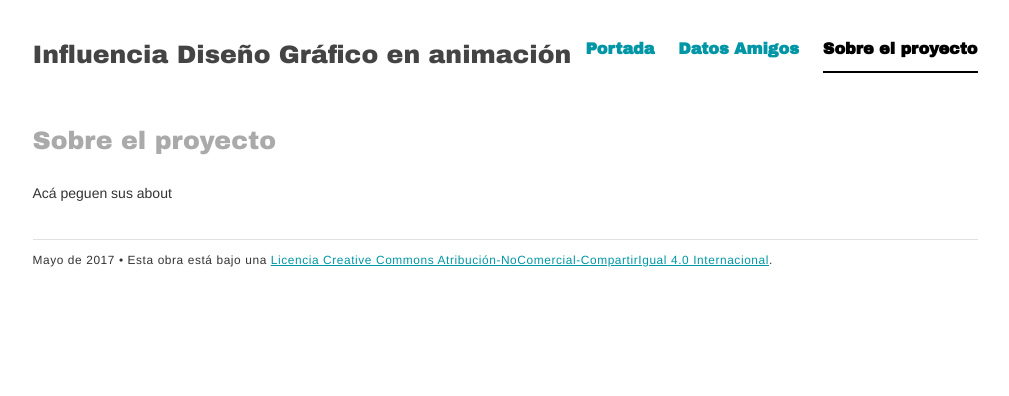
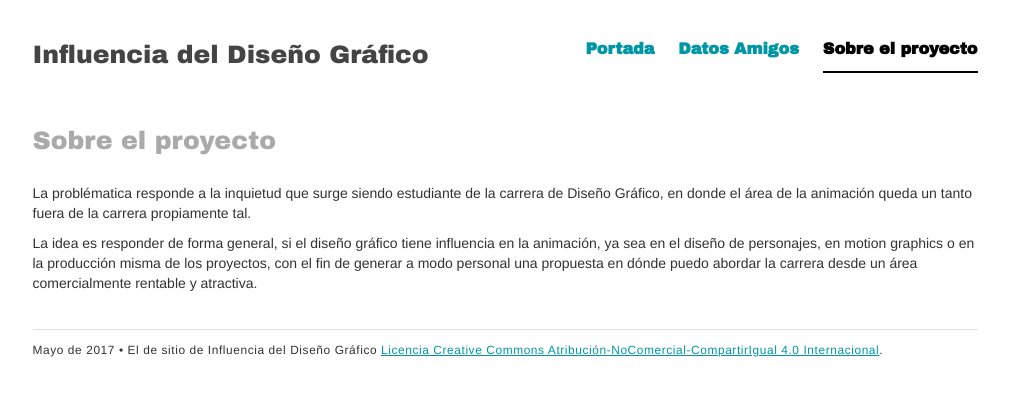
Before and after one commit to nicoconfused/clase_15_mayo, a PHP site: page /about.php in a window 1280 px wide. Shown: the top 396 px of the page, without its empty margins (135-1144 px from the left). Run offline with PHP 8.4, Linux system fonts and the light colour scheme; data that the repository does not hold is empty; some libraries are stand-ins or nearby versions.

Commit message:
Add files via upload
Actualización

```diff
--- a/about.php
+++ b/about.php
@@ -7,7 +7,10 @@ array_walk($datos, function(&$a) use ($datos) {$a = array_combine($datos[0], $a)
 array_shift($datos);
 ?>
 <h2>Sobre el proyecto</h2>
-<p>Acá peguen sus about</p>
+<p>La problématica responde a la inquietud que surge siendo estudiante de la carrera de Diseño Gráfico, en donde el área de la animación queda un tanto fuera de la carrera propiamente tal.</p>
+<p>La idea es responder de forma general, si el diseño gráfico tiene influencia en la animación, ya sea en el diseño de personajes, en motion graphics o en la producción misma de los proyectos, con el fin de generar a modo personal
+una propuesta en dónde puedo abordar la carrera desde un área comercialmente rentable y atractiva.</p>
+</p>
 
 </section>
 <?php include('pie.php');?>
--- a/cabeza.php
+++ b/cabeza.php
@@ -1,8 +1,8 @@
 <!DOCTYPE html>
 <html lang="es">
 <?php
-$title = "Influencia Diseño Gráfico en animación";
-$descripcion = "Pongan acá su descripción.";
+$title = "Influencia del Diseño Gráfico";
+$descripcion = "De qué forma el Diseño Gráfico influye en la animación: compositiva y visualmente.";
 ?>
 <head>
 <meta charset="utf-8">
@@ -10,7 +10,7 @@ $descripcion = "Pongan acá su descripción.";
 <meta name="viewport" content="width=device-width, initial-scale=1">
 <title><?php echo($title);?></title>
 <!--acá vamos a meter varios metadatos-->
-<meta name="robots" content="noindex">
+<meta name="description" content="<?php echo($descripcion);?>">
 <link href="https://fonts.googleapis.com/css?family=Archivo+Black" rel="stylesheet">
 <link href="bootstrap/css/bootstrap.min.css" rel="stylesheet">
 <link href="bootstrap/style.css" rel="stylesheet">
@@ -36,9 +36,4 @@ $descripcion = "Pongan acá su descripción.";
 </nav>
 </div>
 </div>
-<?php if((basename($_SERVER['PHP_SELF']))=='index.php'){?>
-  <h2><?php echo($descripcion_index);?></h2>
-<?php }else{ ?>
-  <h2><?php echo($descripcion_estudiantes);?></h2>
-<?php };?>
 </header>
--- a/pie.php
+++ b/pie.php
@@ -1,5 +1,5 @@
 <footer>
-<p>Mayo de 2017 &bull; Esta obra está bajo una <a rel="license" href="http://creativecommons.org/licenses/by-nc-sa/4.0/">Licencia Creative Commons Atribución-NoComercial-CompartirIgual 4.0 Internacional</a>.</p>
+<p>Mayo de 2017 &bull; El de sitio de <?php echo($title);?> <a rel="license" href="http://creativecommons.org/licenses/by-nc-sa/4.0/">Licencia Creative Commons Atribución-NoComercial-CompartirIgual 4.0 Internacional</a>.</p>
 </footer>
 </div><!--/col-sm-10 col-sm-offset-1-->
 </div><!--/row-->
```
